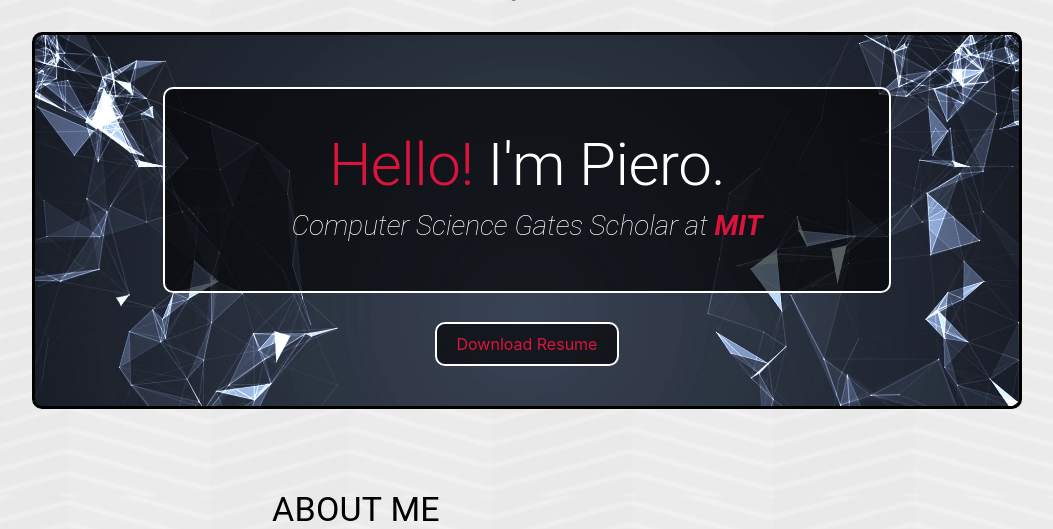
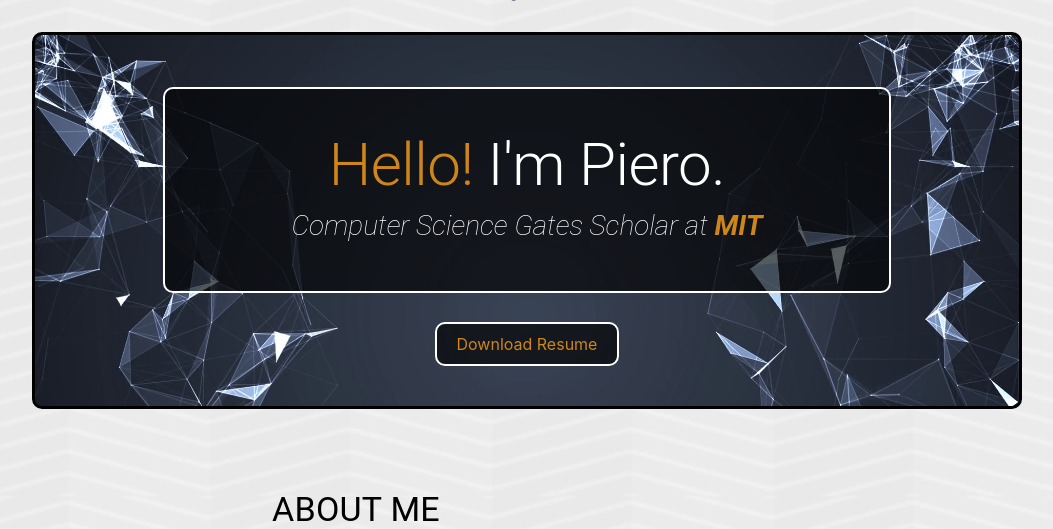
Before and after one commit to pforderique/pforderique.com, a Flask app: page /home in a window 1280 px wide. Shown: the part 86-615 px from the top of the page, without its empty margins (113-1166 px from the left). Run offline with Flask 2, Linux system fonts and the light colour scheme; data comes from the database, SQL or seed files in the repository; some libraries are stand-ins or nearby versions.

Commit message:
changing to orange font

```diff
--- a/website/static/styles/home.css
+++ b/website/static/styles/home.css
@@ -47,7 +47,7 @@
 }
 
 .resume-button {
-    color: crimson;
+    color: rgb(206, 134, 26);;
     white-space: nowrap;
     margin: 1% 0% 0% 0%;
     padding: 1vh 2%;
@@ -62,7 +62,7 @@
 
 .resume-button:hover {
     background-color: #000000de;
-    color: rgb(255, 133, 158);
+    color: rgb(206, 152, 71);;
 }
 
 /* ABOUT SECTION */
--- a/website/templates/home.html
+++ b/website/templates/home.html
@@ -8,23 +8,16 @@
 
 <!----------- CONTENT ----------->
 {% block content %}
-<!-- <h1 class="main-title" align="center">
-    Hello! I'm Piero Fabrizzio Orderique
-</h1>  -->
 
 <div class="main-entrance-box">
     <div class="textbox">
         <h1 class="entrance-font">
-            <span style="color: crimson;">Hello! </span> I'm Piero.
+            <span style="color: rgb(206, 134, 26);">Hello!</span> I'm Piero.
         </h1>
 
         <h2>
-            <div class="subtitle">
-                Computer Science Gates Scholar at
-                <span style="color:crimson;
-                            font-weight: bold;">
-                    MIT
-                </span>
+            <div class="subtitle">Computer Science Gates Scholar at
+                <span style="color:rgb(206, 134, 26); font-weight: bold;">MIT</span>
             </div>
         </h2>
     </div>
```
